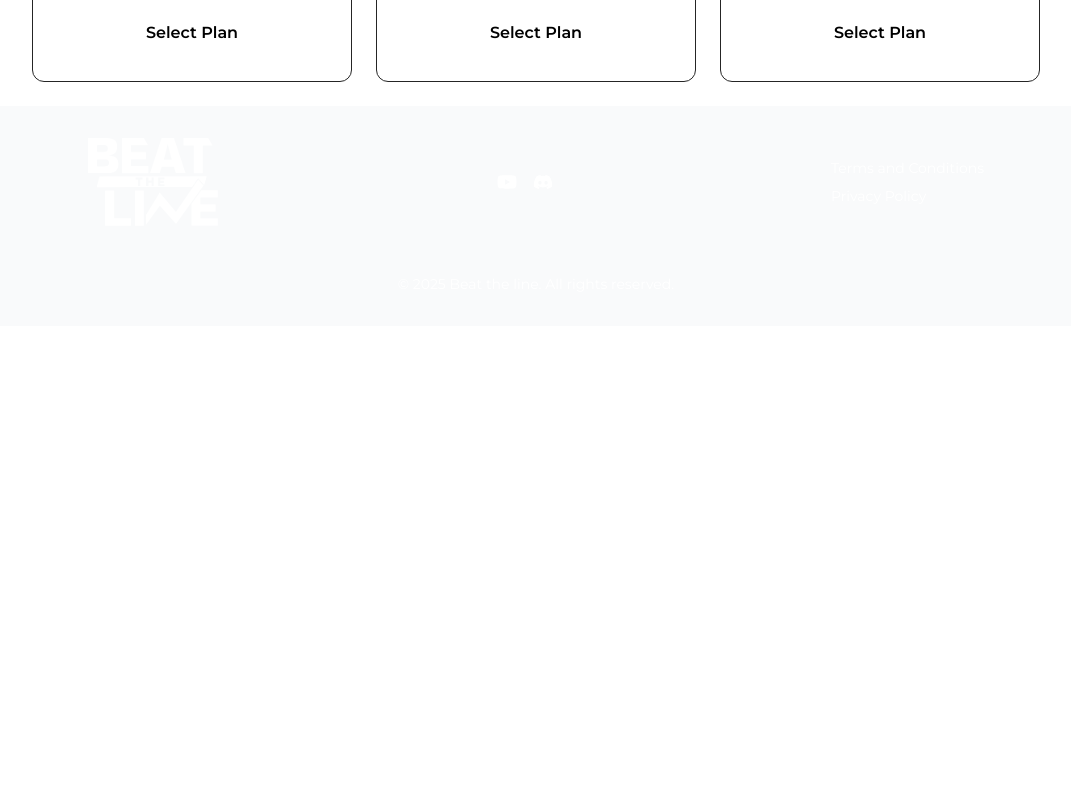
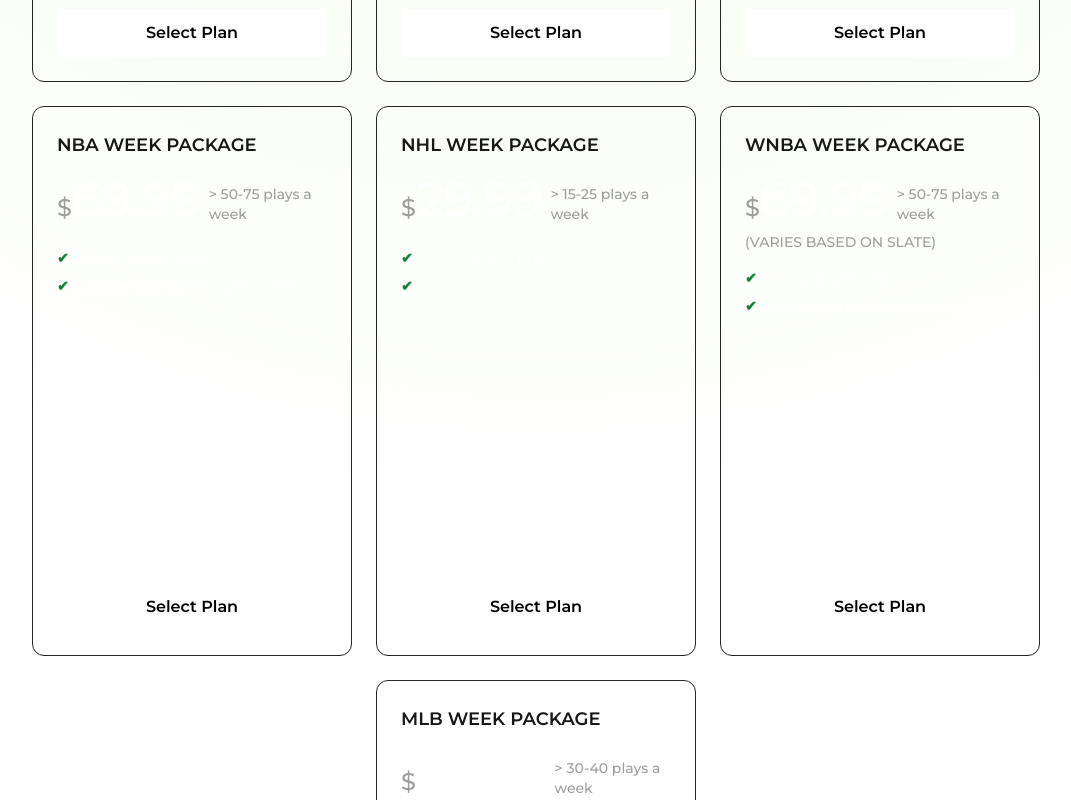
Before and after one commit to glaciercodeio/BeatTheLine-WebApp, a Next.js app: page /subscriptions in a window 1280 px wide. Shown: the part 700-1500 px from the top of the page, without its empty margins (104-1175 px from the left). Before the commit the page ends 1026 px from the top, so only its background shows below. Built offline with nearby package versions, Linux system fonts and the light colour scheme.

Commit message:
added remaining packages to the subscription website

```diff
--- a/src/app/subscriptions/page.jsx
+++ b/src/app/subscriptions/page.jsx
@@ -21,6 +21,38 @@ const plans = [
         note: "(VARIES BASED ON SLATE)",
         features: ["Mainly player props", "Include derivatives main markets"],
     },
+    {
+        title: "NBA WEEK PACKAGE",
+        price: "69.99",
+        description: "> 50-75 plays a week",
+        features: ["Mainly player props", "Include derivatives main markets"],
+    },
+    {
+        title: "NHL WEEK PACKAGE",
+        price: "29.99",
+        description: "> 15-25 plays a week",
+        features: ["Mainly player props", "Include derivatives main markets"],
+    },
+    {
+        title: "WNBA WEEK PACKAGE",
+        price: "69.99",
+        description: "> 50-75 plays a week",
+        note: "(VARIES BASED ON SLATE)",
+        features: ["Mainly player props", "Include derivatives main markets"],
+    },
+    {
+        title: "MLB WEEK PACKAGE",
+        price: "34.99",
+        description: "> 30-40 plays a week",
+        features: ["Mainly player props", "Include derivatives main markets"],
+    }/*,
+    {
+        title: "SEASON PACKAGE",
+        price: "TBD",
+        description: "o	Create when we have the training course created",
+        note: "(VARIES BASED ON SLATE)",
+        features: ["Mainly player props", "Include derivatives main markets"],
+    },*/
 ];
 
 export default function Subscriptions() {
```
Also changed, not shown: 1 other file (tests, documents, lock files or other folders).
